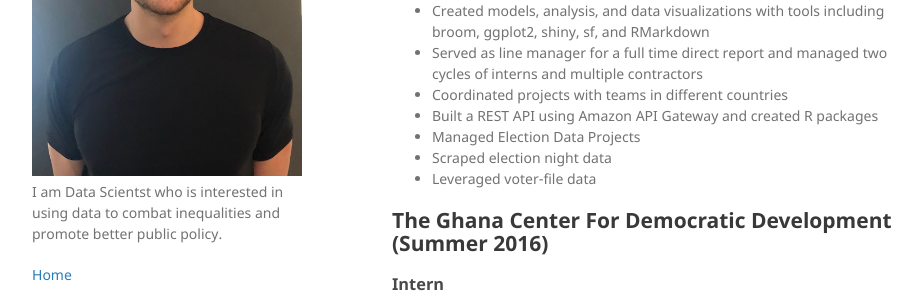
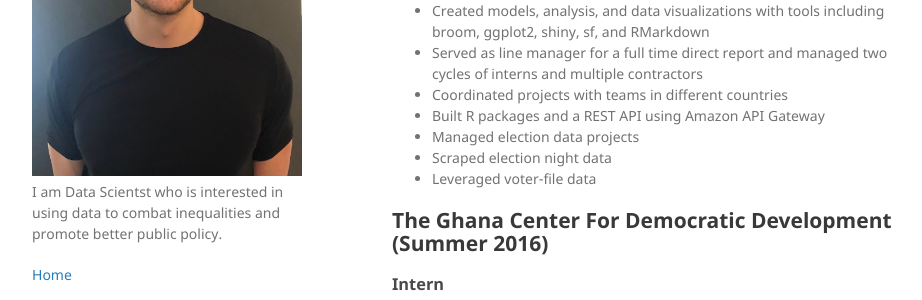
Before and after one commit to wbannick/wbannick.github.io, a Jekyll site: the page built from cv.markdown, in a window 1280 px wide and 900 px high. Shown: the part 270-570 px from the top of the window, without its empty margins (178-1100 px from the left). Built offline with Jekyll 4.4.1, drawn with Linux system fonts in a browser that asks for light colours.

Commit message:
cv tweaks

```diff
--- a/cv.markdown
+++ b/cv.markdown
@@ -14,8 +14,8 @@ title: "CV"
 - Created models, analysis, and data visualizations with tools including broom, ggplot2, shiny, sf, and RMarkdown
 - Served as line manager for a full time direct report and managed two cycles of interns and multiple contractors
 - Coordinated projects with teams in different countries
-- Built a REST API using Amazon API Gateway and created R packages
-- Managed Election Data Projects
+- Built R packages and a REST API using Amazon API Gateway
+- Managed election data projects
 - Scraped election night data
 - Leveraged voter-file data
 
```
